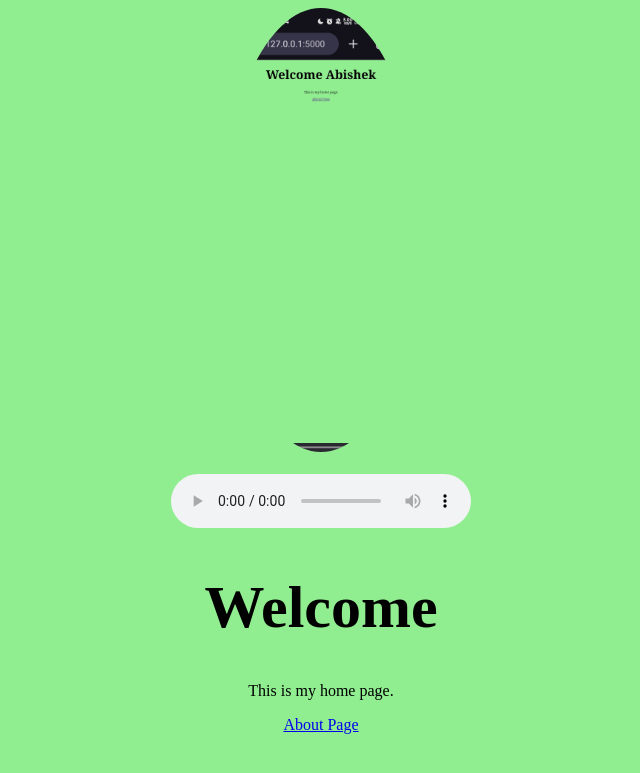
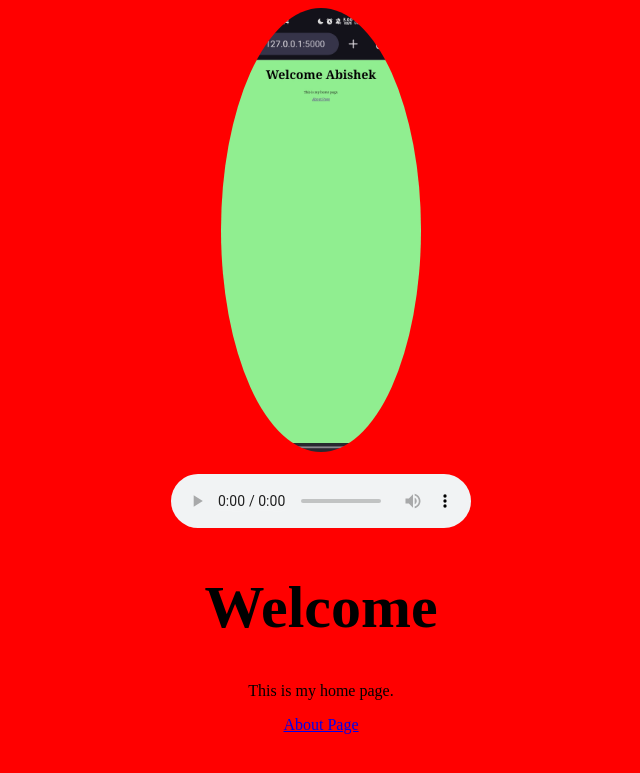
Before and after one commit to abishek-official-newer/my_first_web, a Flask app: page / in a window 1280 px wide. Shown: the top 773 px of the page, without its empty margins (319-959 px from the left). Run offline with Flask 3, Linux system fonts and the light colour scheme.

Commit message:
Update style.css

```diff
--- a/static/style.css
+++ b/static/style.css
@@ -1,6 +1,6 @@
 body{
 
-    background-color:lightgreen;
+    background-color:red;
 
     text-align:center;
 
```
